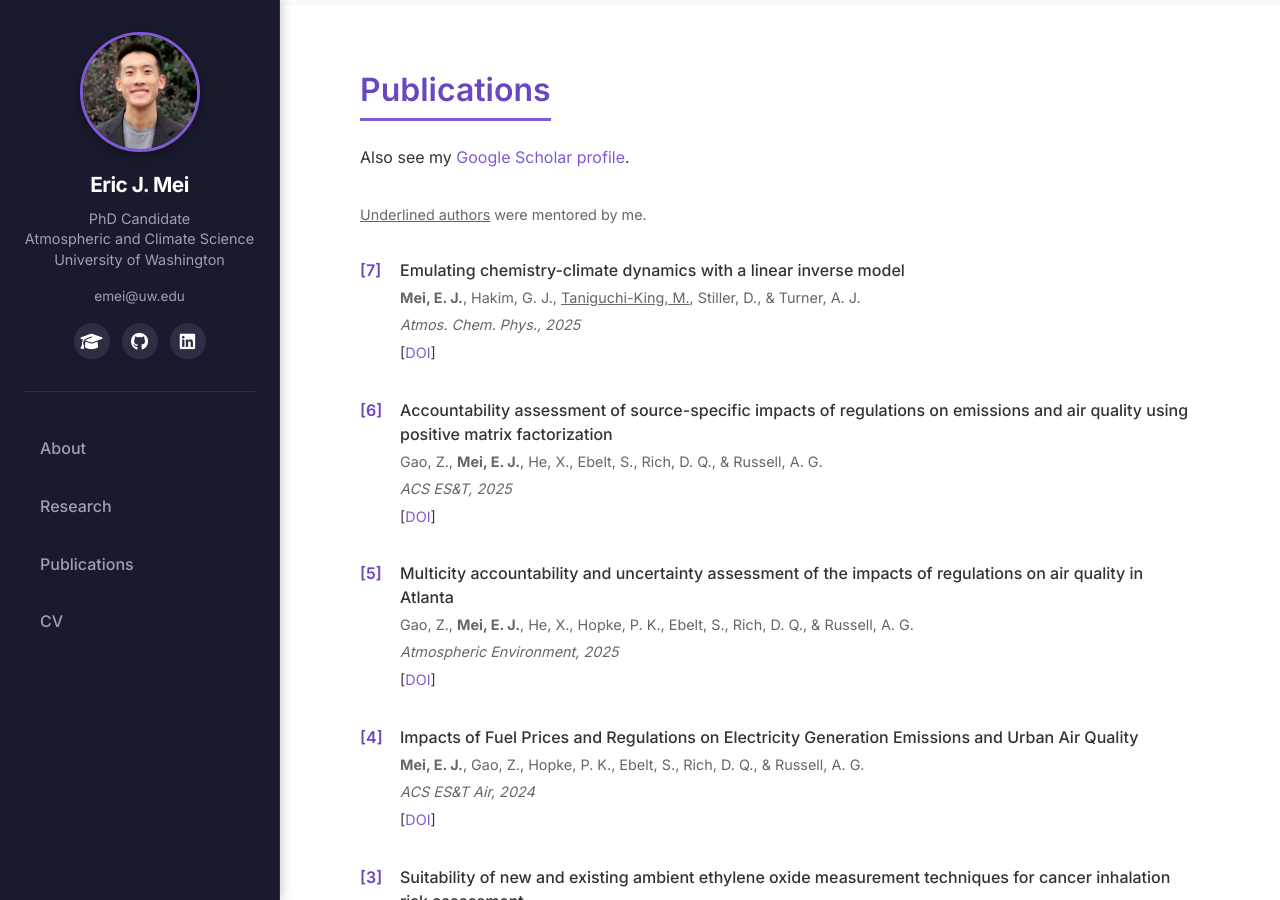
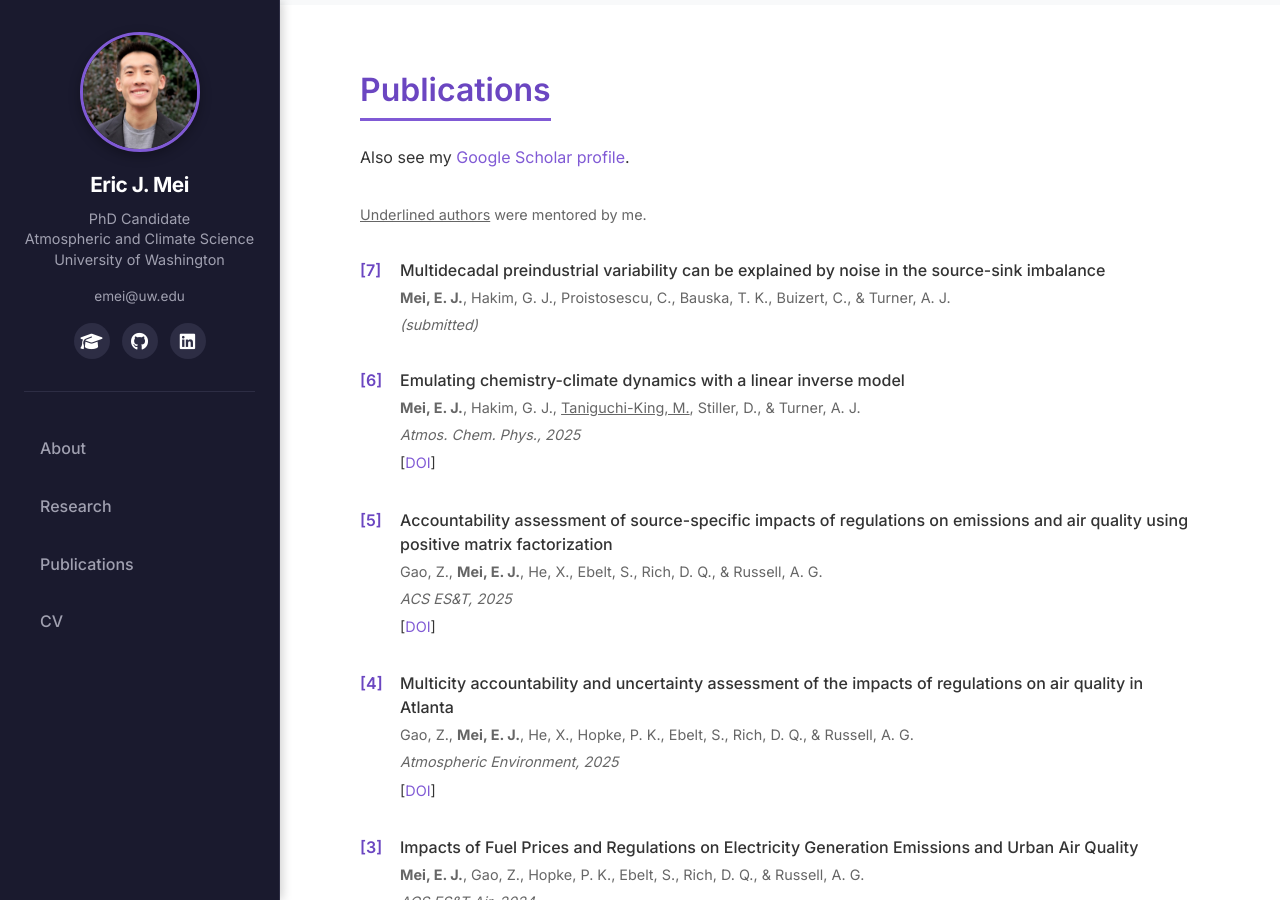
Before and after one commit to ericjmei/ericjmei.github.io, a Jekyll site: the page built from index.html, in a window 1280 px wide and 900 px high, scrolled down 2018 px. Built offline with Jekyll 4.4.1, drawn with Linux system fonts in a browser that asks for light colours.

Commit message:
Add new publication entry to index.html
Added a new publication entry with details including title, authors, and submission status.

```diff
--- a/index.html
+++ b/index.html
@@ -64,6 +64,18 @@ permalink: /
       </p>
 
       <ol class="publications-list">
+        <li class="publication-item" id="pub-8">
+          <div class="publication-title">
+            Multidecadal preindustrial variability can be explained by noise in the source-sink imbalance
+          </div>
+          <div class="publication-authors">
+            <strong>Mei, E. J.</strong>, Hakim, G. J., Proistosescu, C., Bauska, T. K., Buizert, C., & Turner, A. J.
+          </div>
+          <div class="publication-venue">
+            (submitted)
+          </div>
+        </li>
+
         <li class="publication-item" id="pub-7">
           <div class="publication-title">
             <a href="https://doi.org/10.5194/acp-25-15033-2025" target="_blank" rel="noopener">
```
